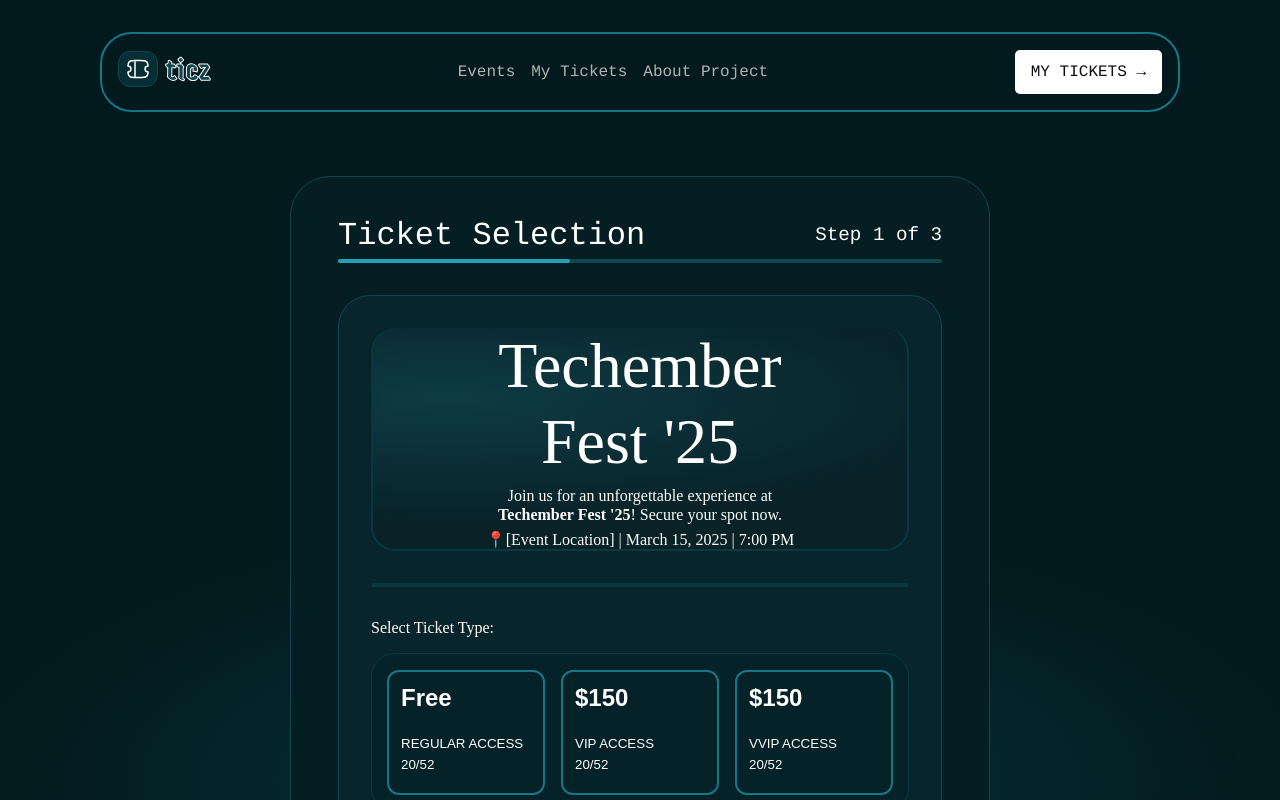
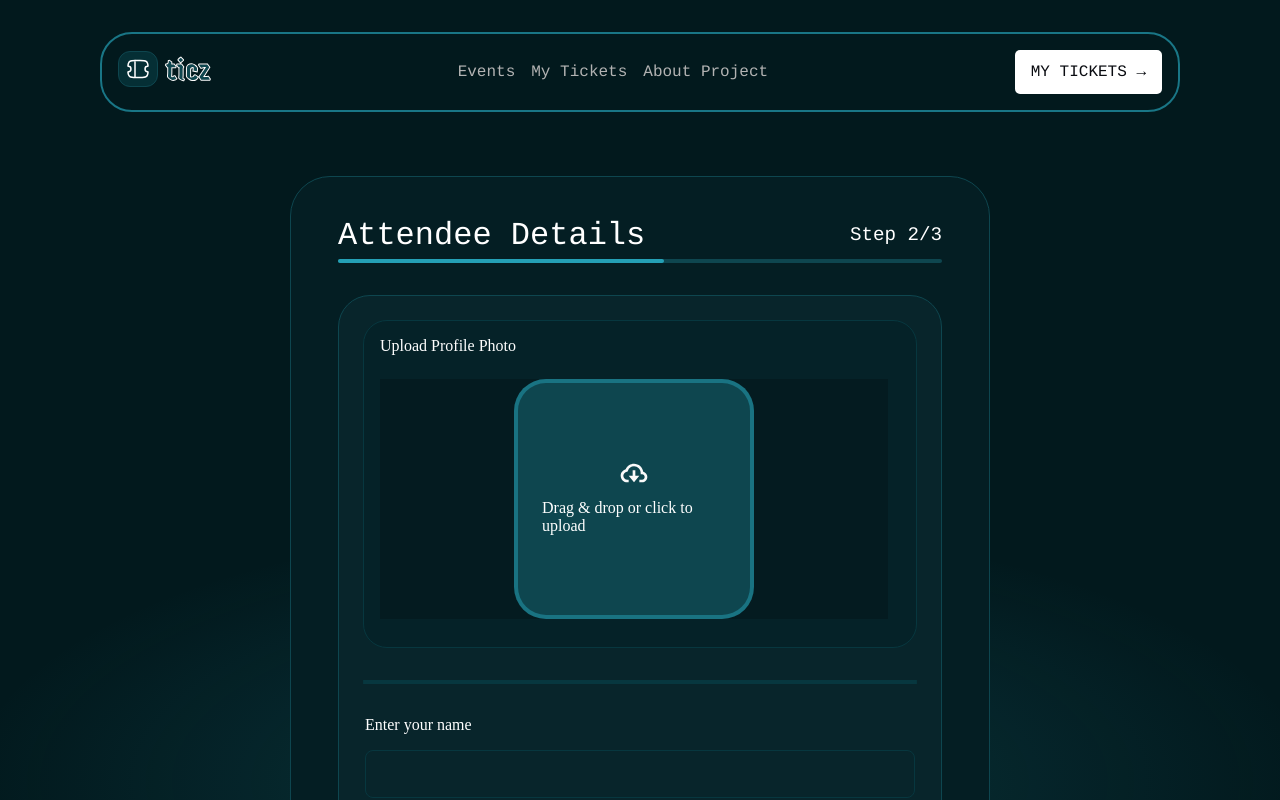
Before and after one commit to Siddami/conference_ticket_generator, a React app: page /form in a window 1280 px wide. Shown: the top 800 px of the page. Built offline with nearby package versions, Linux system fonts and the light colour scheme; the HTML template or start-up script is replaced by a standard one; a web font is replaced by a local one.

Commit message:
fix: add routing to Form pageand other pages as well as Toaster

```diff
--- a/src/App.jsx
+++ b/src/App.jsx
@@ -1,18 +1,27 @@
+// App.jsx
 import React from "react";
-import  TicketSelection from './components/TicketSelection';
+import { BrowserRouter, Routes, Route } from "react-router-dom";
 import { Layout } from "./components/Layout";
-// import { Toaster } from "react-hot-toast";
+import { Toaster } from "react-hot-toast";
+import TicketSelection from './components/TicketSelection';
+import ConferenceForm from "./components/ConferenceForm.jsx";
+// import PaymentPage from './components/PaymentPage'; // You'll need to create this
+// import ConfirmationPage from './components/ConfirmationPage'; // You'll need to create this
 
 function App() {
-  // const [ticketData, setTicketData] = useState(null);
-
   return (
-    <div className="page-container">
-      {/* <Toaster /> */}
-      <Layout>
-          <TicketSelection />
-      </Layout>
-    </div>
+    <BrowserRouter>
+      <div className="page-container">
+        <Toaster position="top-center" />
+        <Layout>
+          <Routes>
+            <Route path="/" element={<TicketSelection />} />
+            {/* {/* <Route path="/payment" element={<PaymentPage />} /> */}
+            <Route path="/form" element={<ConferenceForm />} />
+          </Routes>
+        </Layout>
+      </div>
+    </BrowserRouter>
   );
 }
 
```
